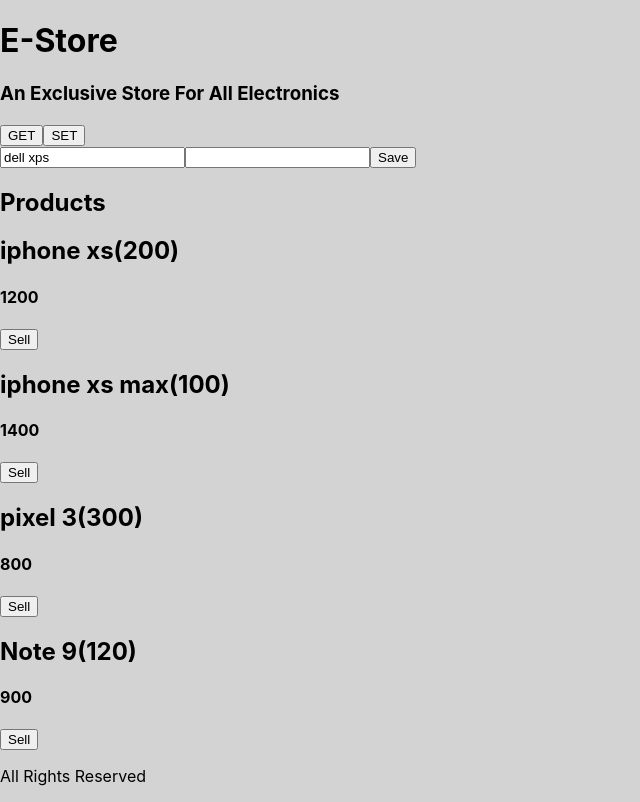
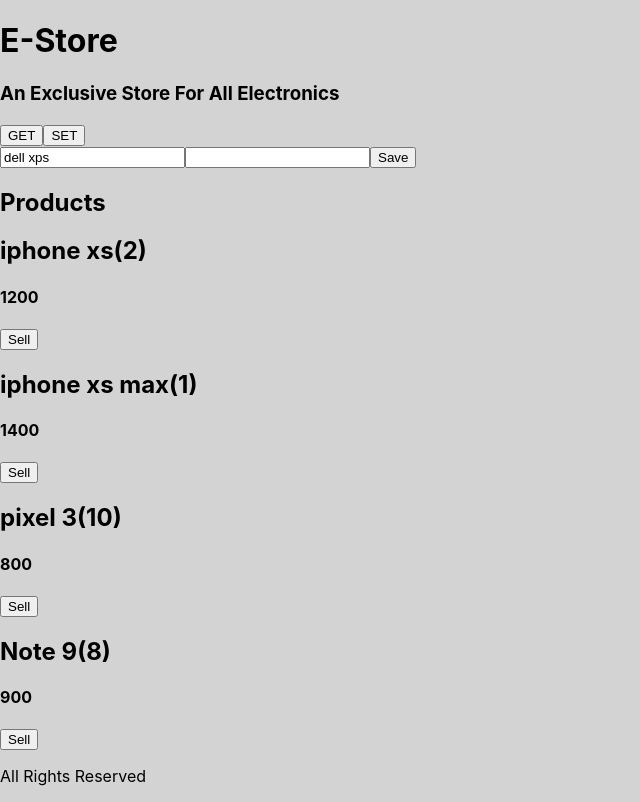
Before and after one commit to baluragala/aig, a React (Create React App) app in the folder estore/: page / in a window 1280 px wide. Shown: the whole page, without its empty margins (0-640 px from the left). Built offline with nearby package versions, Linux system fonts and the light colour scheme.

Commit message:
lifecycle

```diff
--- a/estore/src/components/ProductList.js
+++ b/estore/src/components/ProductList.js
@@ -6,26 +6,43 @@
     super();
     this.state = {
       products: [
-        { id: 1, title: "iphone xs", price: 1200, stock: 200 },
-        { id: 2, title: "iphone xs max", price: 1400, stock: 100 },
-        { id: 3, title: "pixel 3", price: 800, stock: 300 },
-        { id: 4, title: "Note 9", price: 900, stock: 120 }
+        { id: 1, title: "iphone xs", price: 1200, stock: 2 },
+        { id: 2, title: "iphone xs max", price: 1400, stock: 1 },
+        { id: 3, title: "pixel 3", price: 800, stock: 10 },
+        { id: 4, title: "Note 9", price: 900, stock: 8 }
       ]
     };
     //this.handleSellClick = this.handleSellClick.bind(this);
   }
 
   handleSellClick = id => {
-    let item = this.state.products.find(p => p.id === id);
-    item.stock--;
-    //console.log(this.state.products);
-    this.setState({ products: this.state.products });
+    let { products } = this.state;
+    let index = products.findIndex(p => p.id === id);
+    let productToUpdate = { ...products[index] };
+    productToUpdate.stock--;
+    products.splice(index, 1);
+    products.splice(index, 0, productToUpdate);
+    this.setState({ products: products });
   };
 
   _renderProducts() {
-    return this.state.products.map(p => (
-      <ProductListItem product={p} onSale={this.handleSellClick} key={p.id} />
-    ));
+    let items = [];
+    for (let p of this.state.products) {
+      if (p.stock > 0) {
+        items.push(
+          <ProductListItem
+            product={p}
+            onSale={this.handleSellClick}
+            key={p.id}
+          />
+        );
+      }
+    }
+
+    return items;
+    // return this.state.products.map(p => (
+    //   <ProductListItem product={p} onSale={this.handleSellClick} key={p.id} />
+    // ));
   }
 
   render() {
--- a/estore/src/components/ProductListItem.js
+++ b/estore/src/components/ProductListItem.js
@@ -1,16 +1,32 @@
-import React, { Component } from "react";
+import React, { Component, PureComponent } from "react";
 
-class ProductListItem extends Component {
+class ProductListItem extends PureComponent {
   constructor() {
     super();
     //this.handleClick = this.handleClick.bind(this);
+    console.log("constructor");
   }
+
+  componentDidMount() {
+    console.log("componentDidMount");
+  }
+
+  componentDidUpdate(prevProps, prevState) {
+    console.log("componentDidUpdate");
+  }
+
+  componentWillUnmount() {
+    console.log("componentWillUnmount");
+  }
+  // shouldComponentUpdate(nextProps, nextState) {
+  //   return nextProps.product.stock != this.props.product.stock;
+  // }
 
   handleClick = () => {
     this.props.onSale(this.props.product.id);
   };
   render() {
-    console.log("render-product list item");
+    console.log("render");
     const { title, stock, price } = this.props.product;
     return (
       <div>
```
Also changed, not shown: estore/notes.txt (added).
